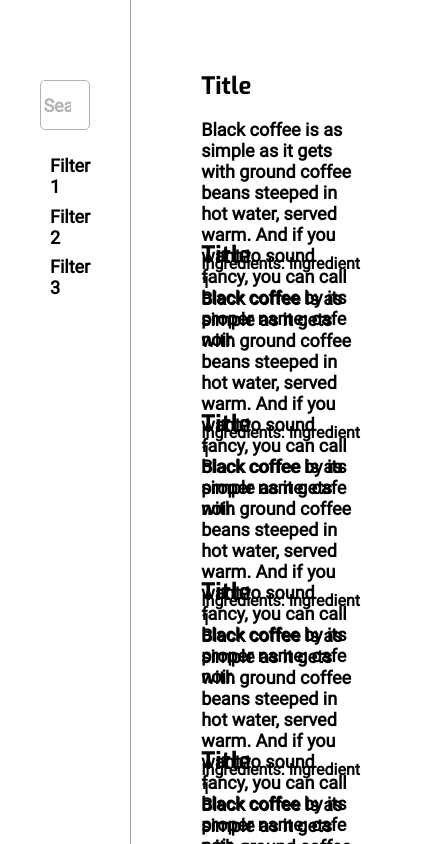
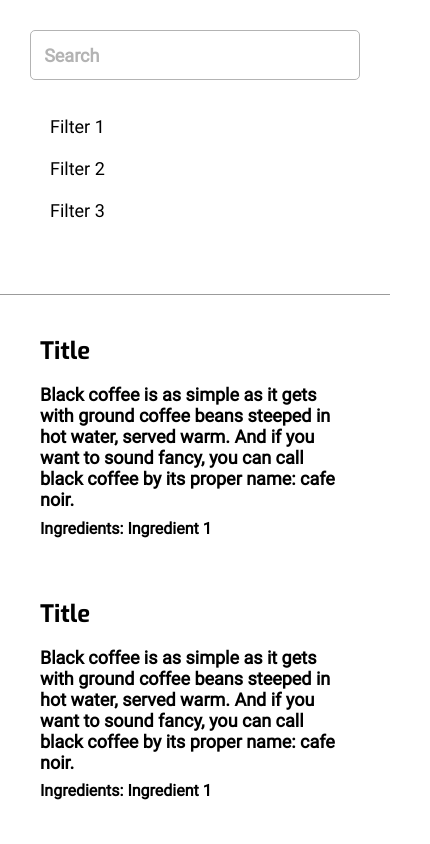
Before and after one commit to damla/starducks-client, a React (Create React App) app: page / in a window 390 px wide. Shown: the whole page, 430 px wide, since content can reach past the window. Built offline with nearby package versions, Linux system fonts and the light colour scheme.

Commit message:
[#8]feat: make components responsive

```diff
--- a/src/components/CoffeeItem/styles.module.scss
+++ b/src/components/CoffeeItem/styles.module.scss
@@ -5,7 +5,13 @@
   flex-direction: column;
   height: 15vh;
   min-height: 15vh;
-  margin-bottom: 5vh;
+  margin-bottom: 60px;
+  cursor: default;
+
+  @media only screen and (max-width: vars.$screen-sm-max) {
+    height: unset;
+    min-height: unset;
+  }
 
   .Header {
     font-family: vars.$headings-font-family;
--- a/src/components/CoffeeList/styles.module.scss
+++ b/src/components/CoffeeList/styles.module.scss
@@ -9,4 +9,8 @@
   :last-child {
     margin-bottom: 0;
   }
+
+  @media only screen and (max-width: vars.$screen-sm-max) {
+    padding: 40px;
+  }
 }
--- a/src/components/FilterItem/styles.module.scss
+++ b/src/components/FilterItem/styles.module.scss
@@ -1,10 +1,20 @@
 @use '../../global/_variables.scss' as vars;
 
 .Container {
+  text-align: center;
   font-size: vars.$font-size-base;
+  font-weight: normal;
   cursor: pointer;
   margin-bottom: 1vh;
   padding-left: 10px;
+  width: fit-content;
+
+  @media only screen and (max-width: vars.$screen-sm-max) {
+    padding-left: 20px;
+    margin-bottom: 0;
+    display: flex;
+    align-items: center;
+  }
 
   &:hover {
     font-weight: bold;
@@ -14,7 +24,7 @@
 }
 
 .Active {
-  font-weight: bolder;
+  font-weight: 900;
   color: vars.$link-hover-color;
   &:hover {
     color: vars.$link-hover-color;
--- a/src/components/FilterList/styles.module.scss
+++ b/src/components/FilterList/styles.module.scss
@@ -3,4 +3,9 @@
 .Container {
   display: flex;
   flex-direction: column;
+  height: 100%;
+
+  @media only screen and (max-width: vars.$screen-sm-max) {
+    height: 15vh;
+  }
 }
--- a/src/components/Layout/Main/styles.module.scss
+++ b/src/components/Layout/Main/styles.module.scss
@@ -4,4 +4,8 @@
   display: flex;
   flex-basis: 75%;
   flex-direction: column;
+
+  @media only screen and (max-width: vars.$screen-sm-max) {
+    max-height: 65vh;
+  }
 }
--- a/src/components/Layout/Sidebar/styles.module.scss
+++ b/src/components/Layout/Sidebar/styles.module.scss
@@ -2,10 +2,19 @@
 
 .Container {
   display: flex;
-  padding: 80px 40px;
+  padding: 70px 35px;
   flex-basis: 25%;
   flex-direction: column;
   border-right: 1px rgb(155, 155, 155) solid;
+
+  @media only screen and (max-width: vars.$screen-sm-max) {
+    border-right: unset;
+    flex-basis: unset;
+    border-bottom: 1px rgb(155, 155, 155) solid;
+    padding: 30px;
+    display: flex;
+    justify-content: space-between;
+  }
 
   .Wrapper {
     height: 10vh;
--- a/src/components/Layout/styles.module.scss
+++ b/src/components/Layout/styles.module.scss
@@ -3,4 +3,9 @@
 .Container {
   display: flex;
   width: 100vw;
+  overflow-y: hidden;
+
+  @media only screen and (max-width: vars.$screen-sm-max) {
+    flex-direction: column;
+  }
 }
--- a/src/components/Search/styles.module.scss
+++ b/src/components/Search/styles.module.scss
@@ -15,6 +15,10 @@
     border: unset;
     outline: unset;
     font-size: vars.$font-size-base;
+
+    @media only screen and (max-width: vars.$screen-sm-max) {
+      width: 92%;
+    }
   }
 
   ::placeholder {
```
